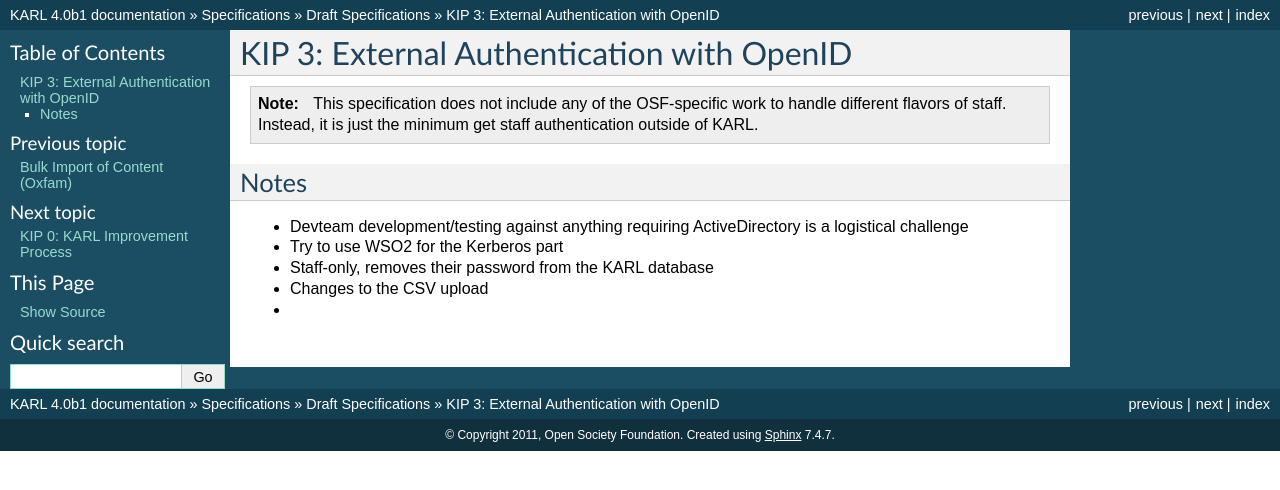
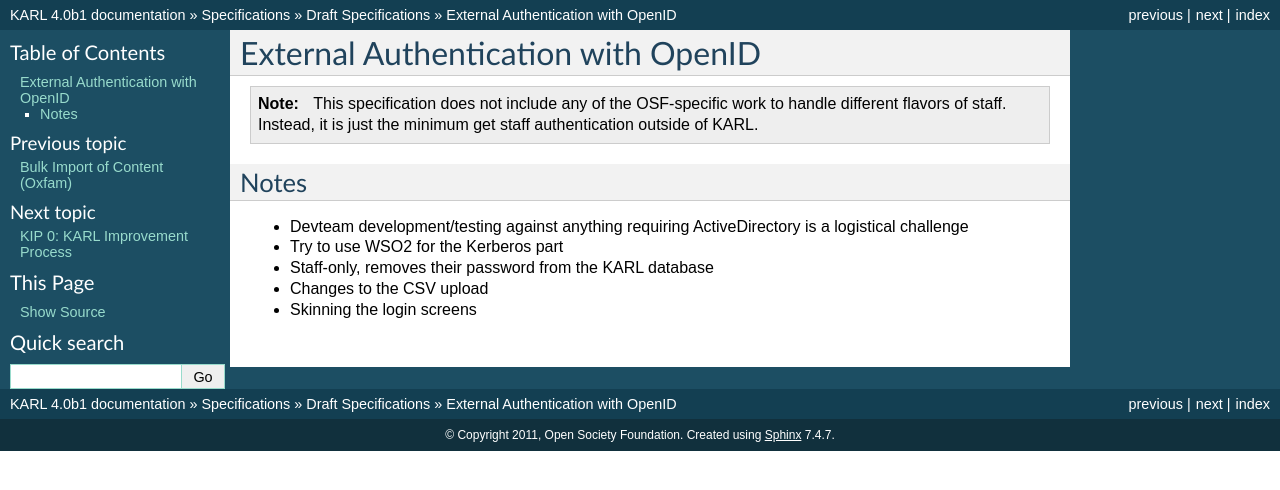
Before and after one commit to karlproject/karldocs, a Sphinx documentation site: the page built from docs/specs/drafts/open-id.rst, in a window 1280 px wide. Shown: the top 490 px of the page. Built offline with Sphinx 7.4.7, drawn with Linux system fonts in a browser that asks for light colours.

```diff
--- a/docs/specs/drafts/chatter-fullux.rst
+++ b/docs/specs/drafts/chatter-fullux.rst
@@ -1,5 +1,5 @@
 ===============================================
-KIP 6: Chatter Phase 2, Chatter Full UX Minimum
+Chatter Phase 2, Chatter Full UX Minimum
 ===============================================
 
 In this KIP, we still stay with the minimum needed to launch. But we
--- a/docs/specs/drafts/chatter-overview.rst
+++ b/docs/specs/drafts/chatter-overview.rst
@@ -1,5 +1,5 @@
 =======================
-KIP 4: Chatter Overview
+Chatter Overview
 =======================
 
 Chatter is a microblogging tool in KARL for lightweight communication.
--- a/docs/specs/drafts/chatter-pushdown.rst
+++ b/docs/specs/drafts/chatter-pushdown.rst
@@ -1,5 +1,5 @@
 ================================
-KIP 5: Chatter Phase 1, Pushdown
+Chatter Phase 1, Pushdown
 ================================
 
 We are breaking the Chatter work in phases, for
--- a/docs/specs/drafts/open-id.rst
+++ b/docs/specs/drafts/open-id.rst
@@ -1,5 +1,5 @@
 ==========================================
-KIP 3: External Authentication with OpenID
+External Authentication with OpenID
 ==========================================
 
 .. note::
@@ -21,4 +21,4 @@
 
 - Changes to the CSV upload
 
--
+- Skinning the login screens
--- a/docs/specs/drafts/searchbox.rst
+++ b/docs/specs/drafts/searchbox.rst
@@ -1,5 +1,5 @@
 ============================================
-KIP 1: Search Results Preview With Searchbox
+Search Results Preview With Searchbox
 ============================================
 
 The searchbox (formerly LiveSearch) shows a useful subset of the full
```
